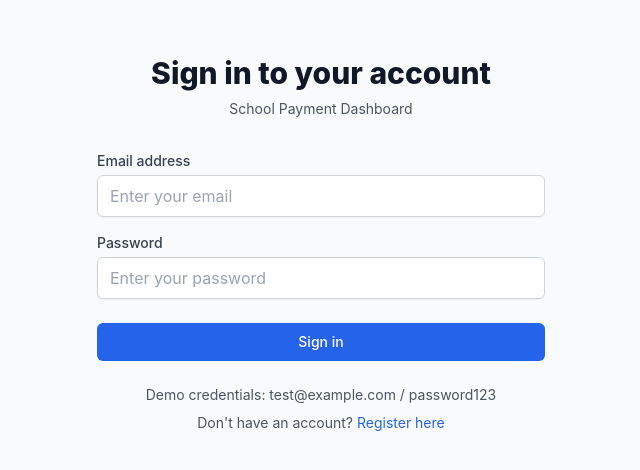
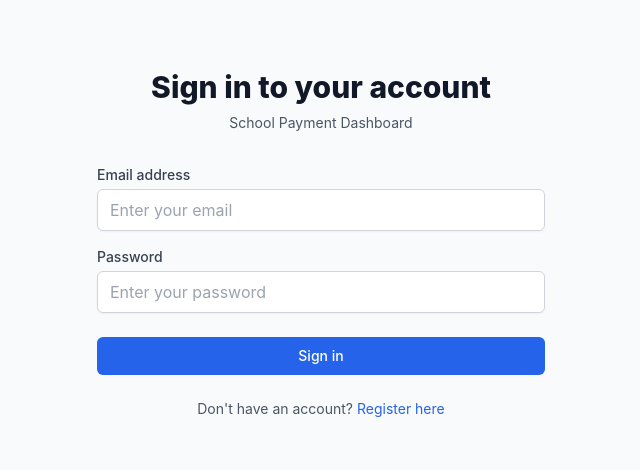
Before and after one commit to memonriyaz/school-payment-app, a React (Vite) app in the folder frontend/: page /login in a window 1280 px wide. Shown: the part 168-638 px from the top of the page, without its empty margins (319-959 px from the left). Built offline with nearby package versions, Linux system fonts and the light colour scheme; no server answers.

Commit message:
routing fix

```diff
--- a/frontend/src/pages/Login.tsx
+++ b/frontend/src/pages/Login.tsx
@@ -19,10 +19,10 @@
     try {
       const response = await apiService.login(email, password);
       login(response.access_token, response.user);
-      navigate("/dashboard");
+      navigate("/");
     } catch (err: any) {
       setError(
-        err.response?.data?.message || "Login failed. Please try again.",
+        err.response?.data?.message || "Login failed. Please try again."
       );
     } finally {
       setIsLoading(false);
@@ -100,9 +100,9 @@
           </div>
 
           <div className="text-center space-y-2">
-            <p className="text-sm text-gray-600">
+            {/* <p className="text-sm text-gray-600">
               Demo credentials: test@example.com / password123
-            </p>
+            </p> */}
             <p className="text-sm text-gray-600">
               Don't have an account?{" "}
               <Link
```
